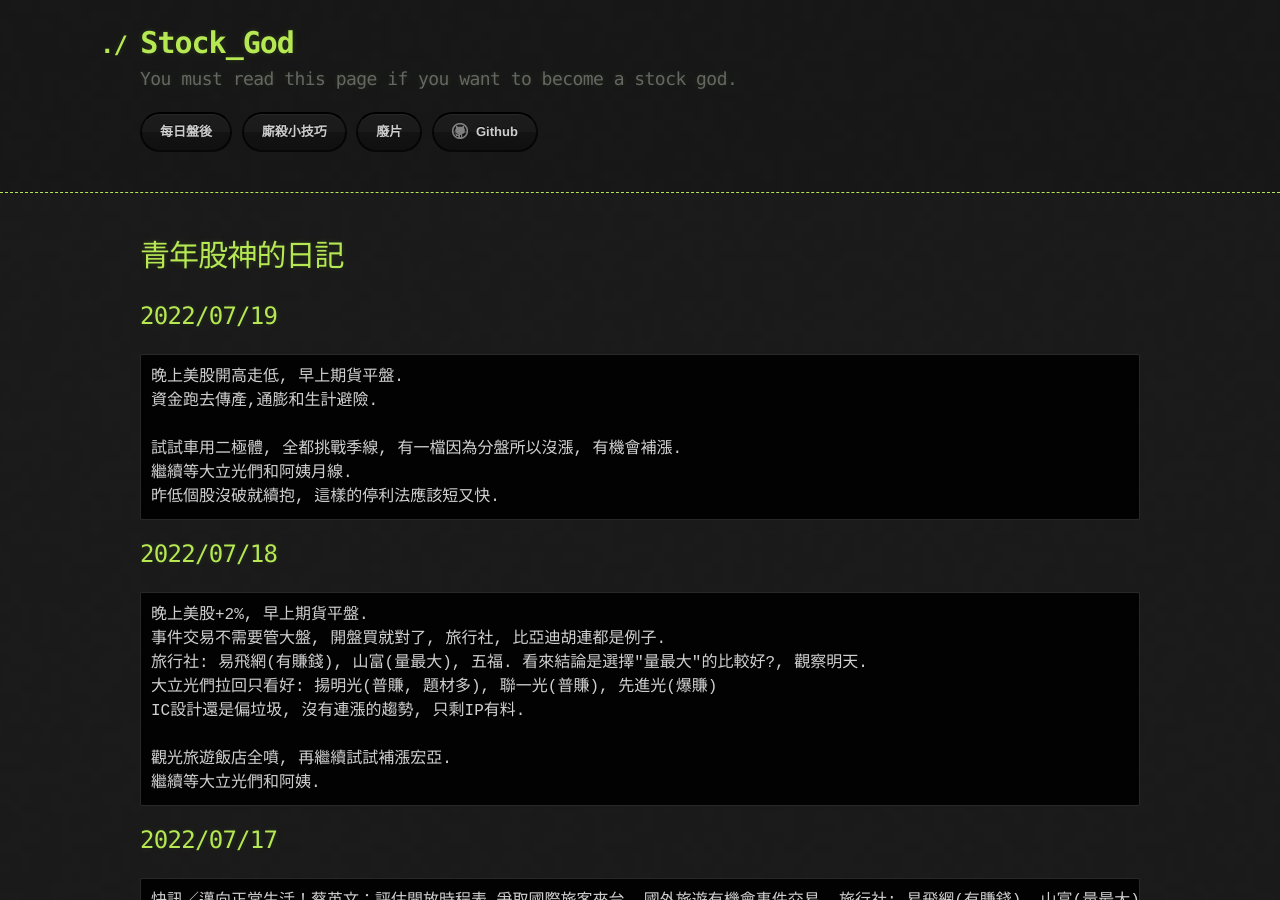
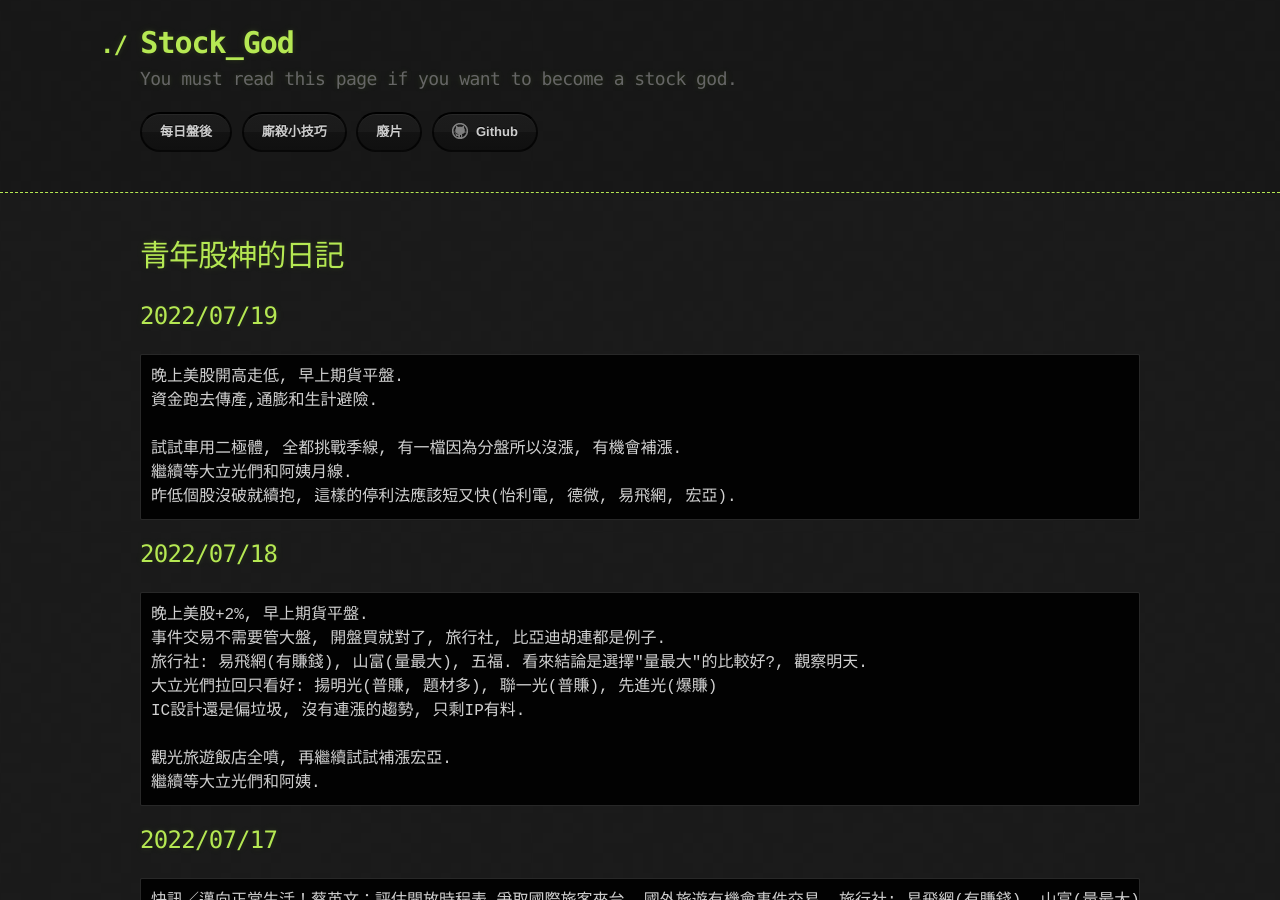
Before and after one commit to lepg5487/Stock_God, a Jekyll site: the page built from index.md, in a window 1280 px wide and 900 px high. Built offline with Jekyll 4.4.1, drawn with Linux system fonts in a browser that asks for light colours; our own code applies the rules of GitHub Pages for plain Markdown files.

Commit message:
Update index.md

````diff
--- a/index.md
+++ b/index.md
@@ -10,7 +10,7 @@ layout: testlayouts
 
 試試車用二極體, 全都挑戰季線, 有一檔因為分盤所以沒漲, 有機會補漲.
 繼續等大立光們和阿姨月線.
-昨低個股沒破就續抱, 這樣的停利法應該短又快.
+昨低個股沒破就續抱, 這樣的停利法應該短又快(怡利電, 德微, 易飛網, 宏亞).
 ```
 
 ## 2022/07/18
````
